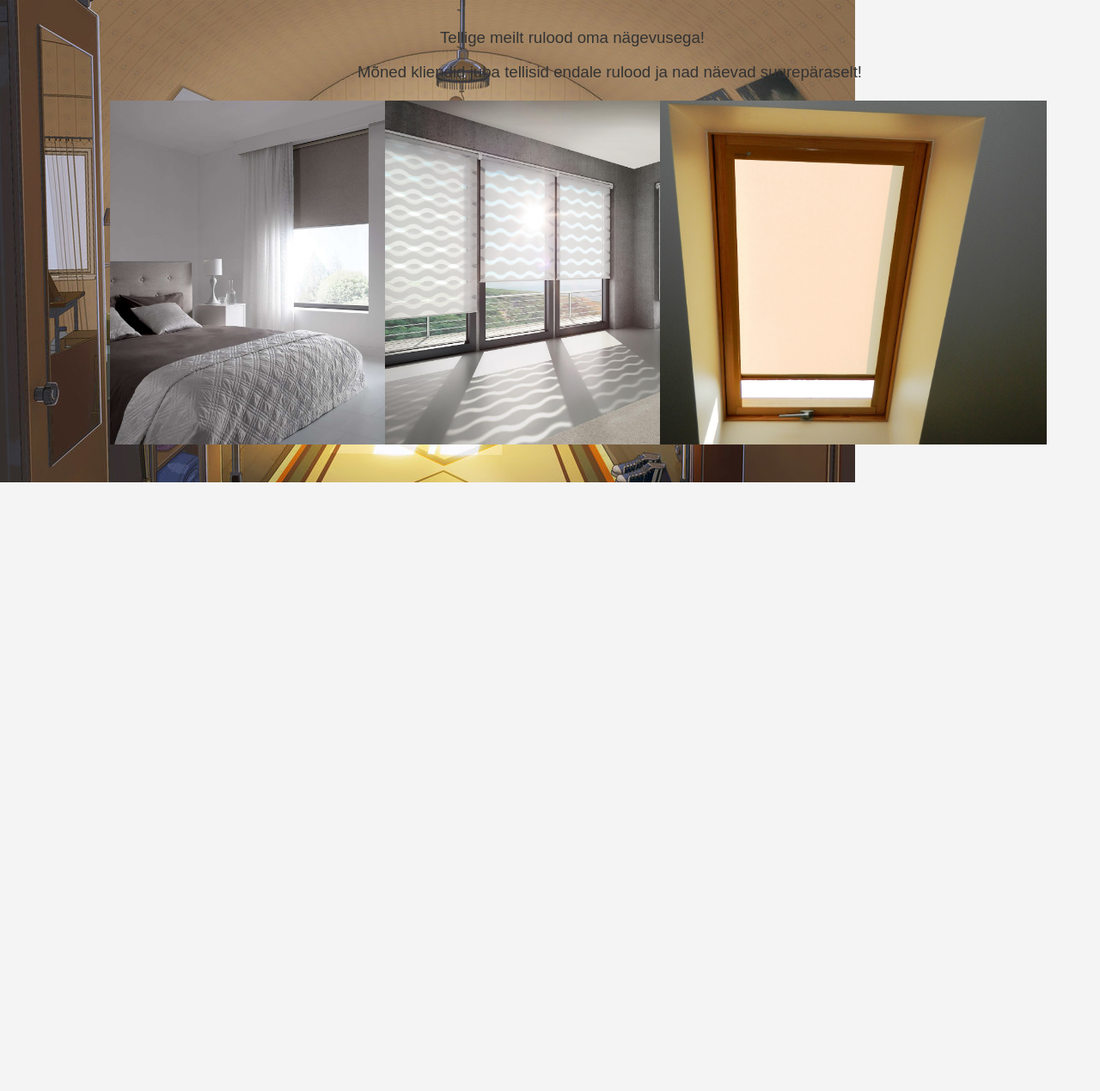
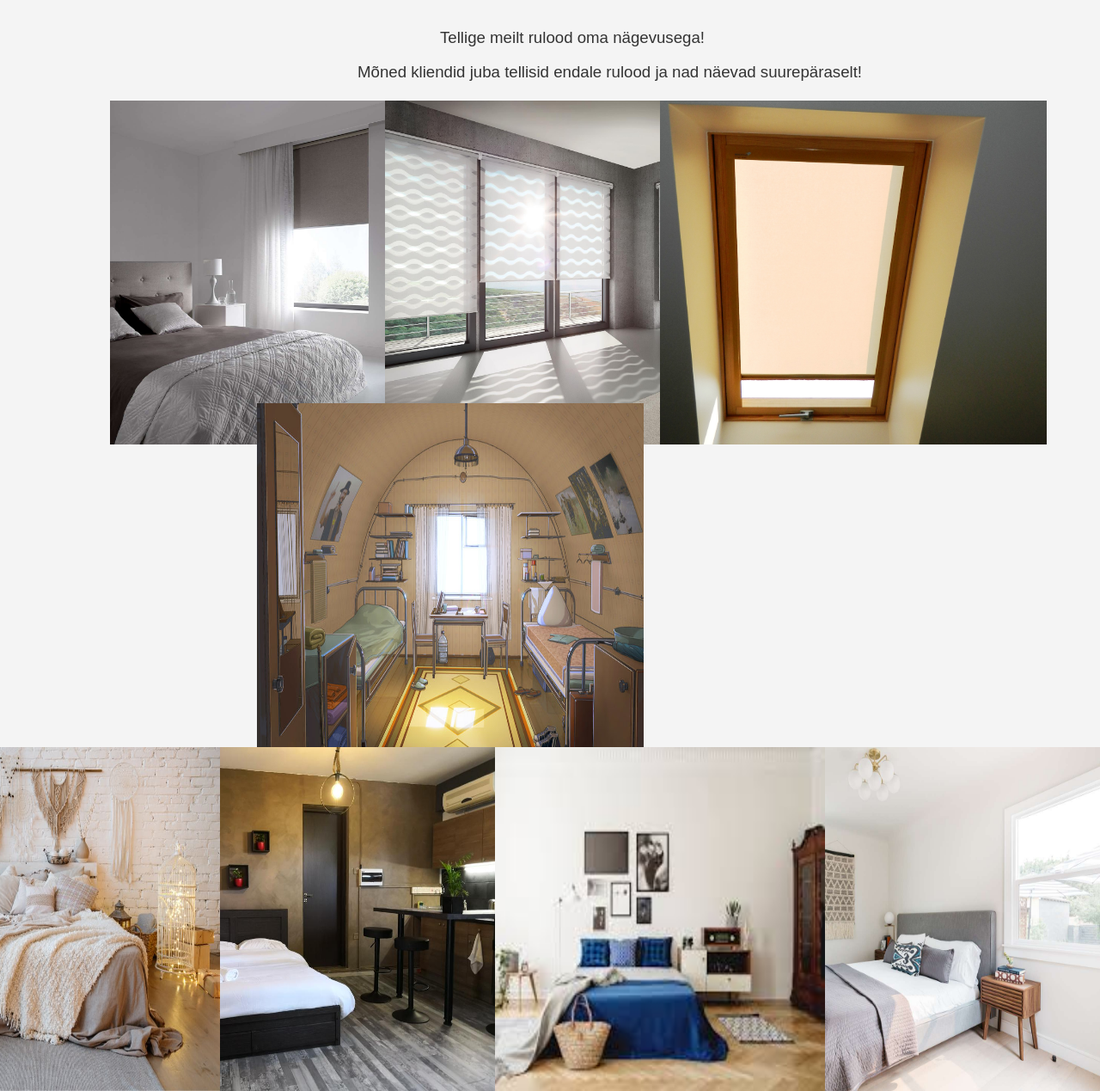
Before and after one commit to MartinKemppi/Aknaruloode_tootmine, a PHP site: page / in a window 1280 px wide. Shown: the part 91-1360 px from the top of the page at 86% size. Before the commit the page ends 652 px from the top, so only its background shows below. Run offline with PHP 8.4, Linux system fonts and the light colour scheme.

Commit message:
2: paigalda 4 pilti pealehel juurde

```diff
--- a/Aknarulood/index.php
+++ b/Aknarulood/index.php
@@ -104,7 +104,13 @@ if(isset($_SESSION['kasutaja'])){
         <img src="ruloo1.jpg" alt="ilus pilt" id="pilt1">
         <img src="ruloo2.jpg" alt="ilus pilt" id="pilt2">
         <img src="ruloo3.JPG" alt="ilus pilt" id="pilt3">
-        <img src="semen-room.png" alt="ilus pilt" id="pilt4">
+        <img src="semen-room.png" alt="ilus pilt" id="pilt4"/>
+    </p>
+    <p>
+        <img src="komnata1.jpg" alt="ilus pilt" id="pilt5" width="400" height="700">
+        <img src="komnata2.jpg" alt="ilus pilt" id="pilt6" width="400" height="700">
+        <img src="komnata3.jpg" alt="ilus pilt" id="pilt7" width="400" height="700">
+        <img src="komnata4.jpg" alt="ilus pilt" id="pilt8" width="400" height="700"/>
     </p>
 </section>
 </body>
--- a/Aknarulood/stiilid/stiil.css
+++ b/Aknarulood/stiilid/stiil.css
@@ -170,12 +170,53 @@ select, input[type="submit"], input[type="button"],input[type="text"],input[type
     margin-bottom: 10px;
     margin-left: 60px;
 }
-#pilt1,#pilt2,#pilt3{
+#pilt1,#pilt2,#pilt3,#pilt4{
     width: 450px;
     top: 26%;
     height: 400px;
     position: absolute;
 }
+
+#pilt4{
+    width: 450px;
+    top: 70%;
+    height: 400px;
+    right: 41.5%;
+    position: absolute;
+}
+
+#pilt5{
+    width: 450px;
+    top: 120%;
+    height: 400px;
+    right: 0%;
+    position: absolute;
+}
+
+#pilt6{
+    width: 450px;
+    top: 120%;
+    height: 400px;
+    right: 25%;
+    position: absolute;
+}
+
+#pilt7{
+    width: 450px;
+    top: 120%;
+    height: 400px;
+    right: 55%;
+    position: absolute;
+}
+
+#pilt8{
+    width: 450px;
+    top: 120%;
+    height: 400px;
+    right: 80%;
+    position: absolute;
+}
+
 #pilt1{
     left: 10%;
 }
```
Also changed, not shown: Aknarulood/komnata1.jpg (added), Aknarulood/komnata2.jpg (added), Aknarulood/komnata3.jpg (added), Aknarulood/komnata4.jpg (added).
